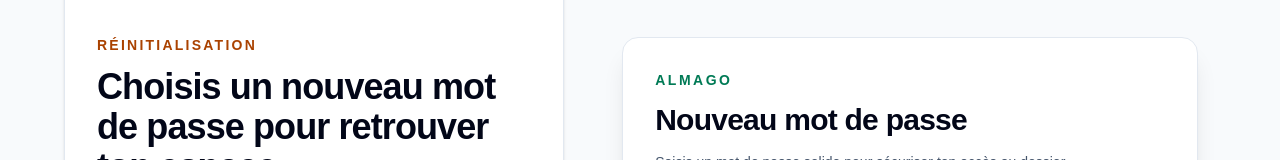
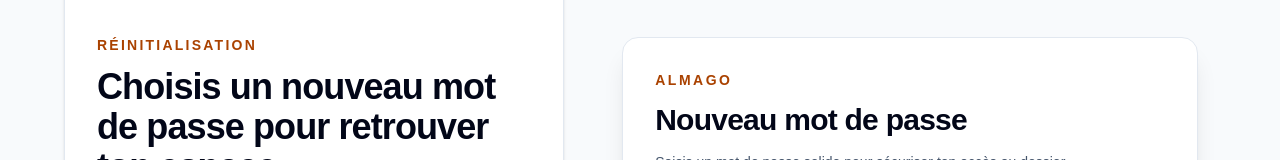
Before and after one commit to almago-platform/AlmaGo, a Next.js app: page /reset-password in a window 1280 px wide. Shown: the part 163-323 px from the top of the page. Built offline with nearby package versions, Linux system fonts and the light colour scheme.

Commit message:
Apply TLScontact-inspired palette to src/components/auth/ResetPasswordForm.tsx

```diff
--- a/src/components/auth/ResetPasswordForm.tsx
+++ b/src/components/auth/ResetPasswordForm.tsx
@@ -36,7 +36,7 @@ export function ResetPasswordForm() {
 
   return (
     <section className="w-full rounded-2xl border border-slate-200 bg-white p-6 shadow-xl sm:p-8">
-      <p className="text-sm font-bold uppercase tracking-[0.18em] text-emerald-700">AlmaGo</p>
+      <p className="text-sm font-bold uppercase tracking-[0.18em] text-[var(--accent-strong)]">AlmaGo</p>
       <h1 className="mt-3 text-3xl font-bold tracking-tight text-slate-950">Nouveau mot de passe</h1>
       <p className="mt-3 text-sm leading-6 text-slate-600">
         Saisis un mot de passe solide pour sécuriser ton accès au dossier.
```
